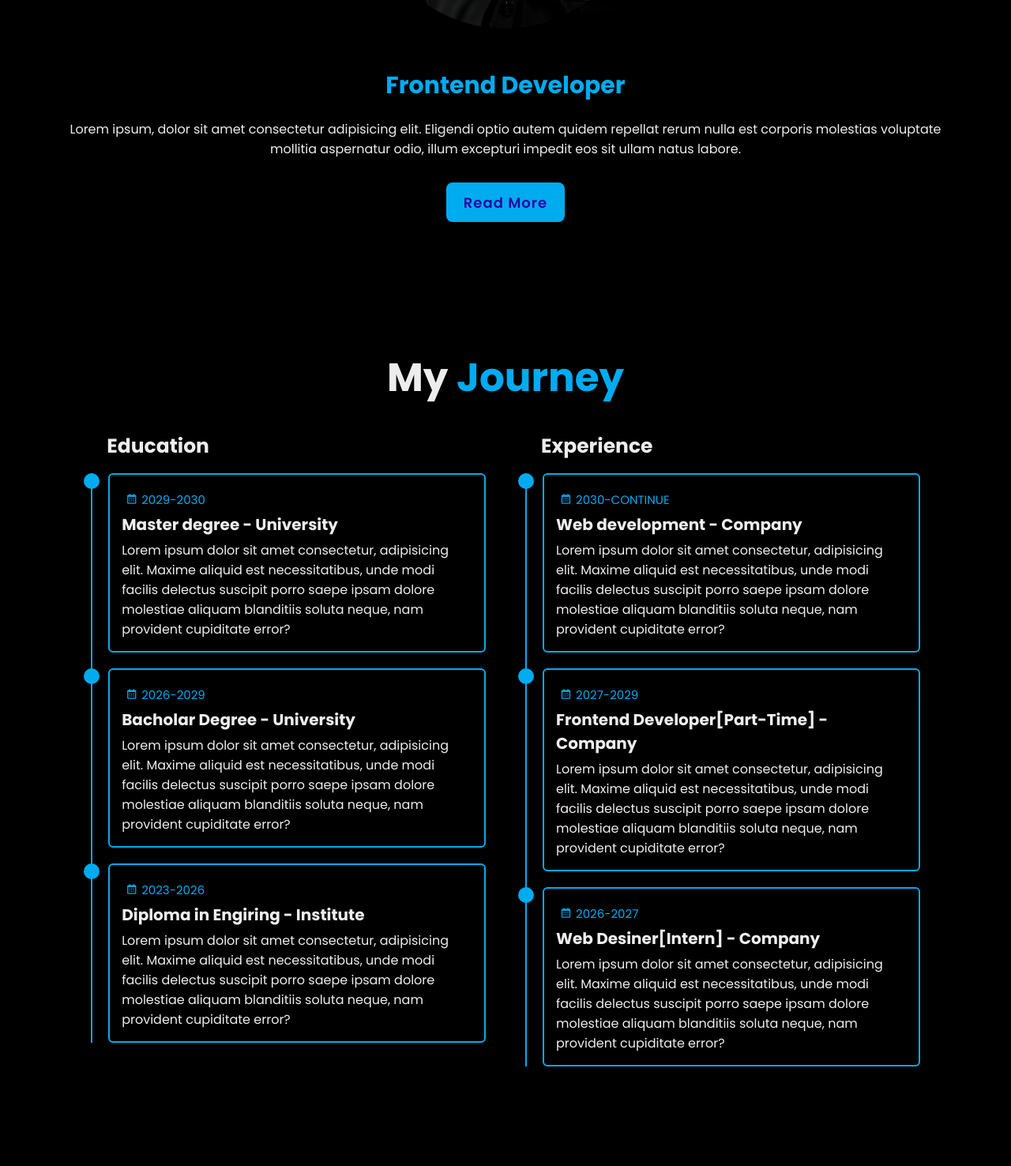
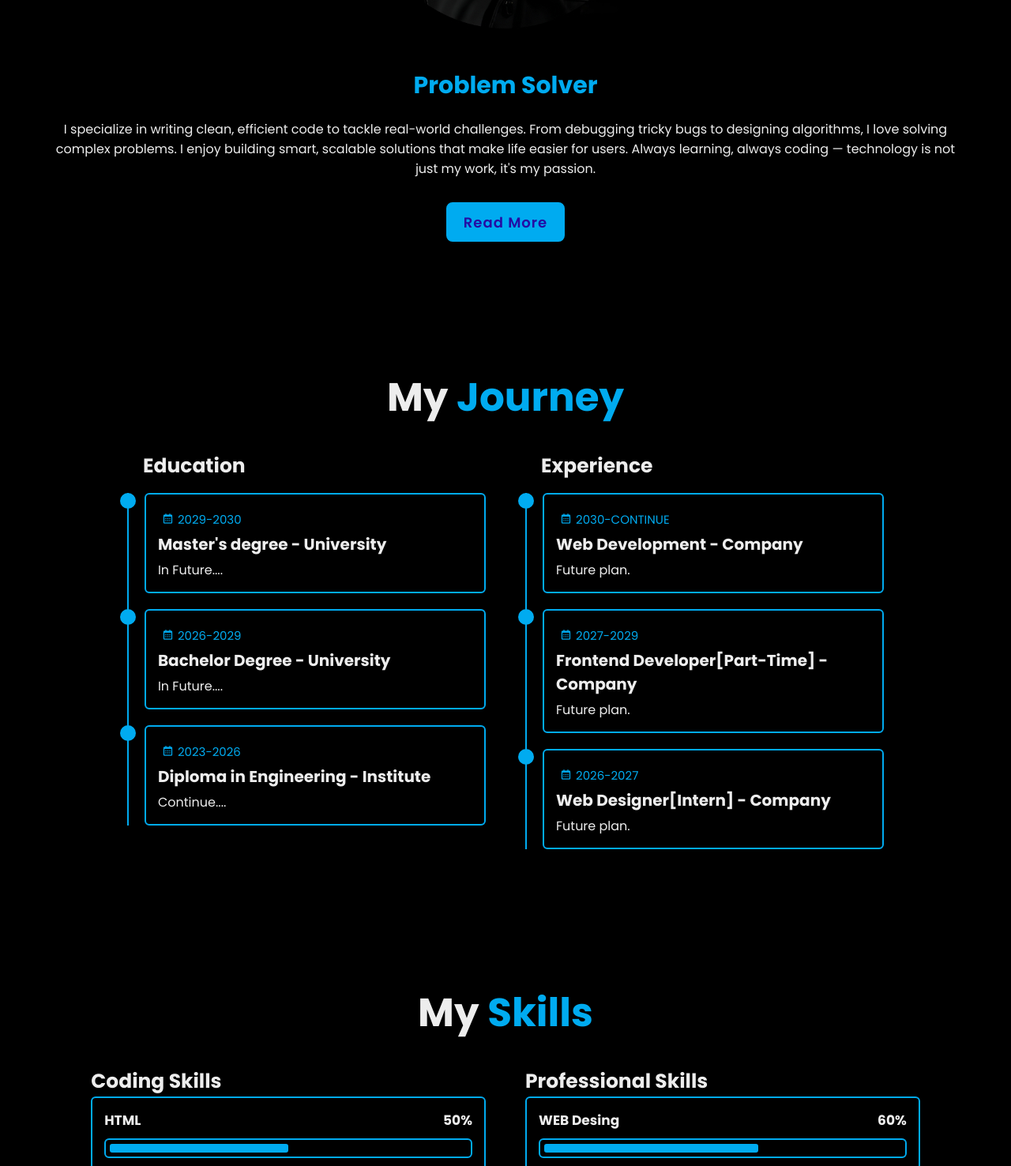
Before and after one commit to Nayon-mollik/portfolio-, a plain HTML site: page index.html in a window 1280 px wide. Shown: the part 1324-2800 px from the top of the page at 79% size. Drawn offline with nearby package versions, Linux system fonts and the light colour scheme.

Commit message:
index.html

```diff
--- a/index.html
+++ b/index.html
@@ -32,7 +32,7 @@
         <div class="home-content">
             <h1>Hi I'm <span>Nayon Mollik</span></h1>
             <div class="text-animate">
-                <h3>Web Desiner</h3>
+                <h3>Web Designer</h3>
             </div>
             <p>I craft clean, responsive, and user-focused websites with smart design solutions.
 Passionate about turning ideas into functional, visually striking experiences.</p>
@@ -59,8 +59,11 @@ Passionate about turning ideas into functional, visually striking experiences.</
             <span class="circle-spin"></span>
         </div>
         <div class="about-content">
-            <h3>Frontend Developer</h3>
-            <p>Lorem ipsum, dolor sit amet consectetur adipisicing elit. Eligendi optio autem quidem repellat rerum nulla est corporis molestias voluptate mollitia aspernatur odio, illum excepturi impedit eos sit ullam natus labore.</p>
+            <h3>Problem Solver</h3>
+            <p>I specialize in writing clean, efficient code to tackle real-world challenges.
+From debugging tricky bugs to designing algorithms, I love solving complex problems.
+I enjoy building smart, scalable solutions that make life easier for users.
+Always learning, always coding — technology is not just my work, it's my passion.</p>
             <div class="btn-box btns">
                 <a href="" class="btn">Read More</a>
             </div>
@@ -81,8 +84,8 @@ Passionate about turning ideas into functional, visually striking experiences.</
                     <div class="education-content">
                         <div class="content">
                             <div class="year"><i class='bx bx-calendar'></i>2029-2030</div>
-                            <h3>Master degree - University</h3>
-                            <p>Lorem ipsum dolor sit amet consectetur, adipisicing elit. Maxime aliquid est necessitatibus, unde modi facilis delectus suscipit porro saepe ipsam dolore molestiae aliquam blanditiis soluta neque, nam provident cupiditate error?</p>
+                            <h3>Master's degree - University</h3>
+                            <p>In Future....</p>
                         </div>
                     </div>
 
@@ -90,8 +93,8 @@ Passionate about turning ideas into functional, visually striking experiences.</
                     <div class="education-content">
                         <div class="content">
                             <div class="year"><i class='bx bx-calendar'></i>2026-2029</div>
-                            <h3>Bacholar Degree - University</h3>
-                            <p>Lorem ipsum dolor sit amet consectetur, adipisicing elit. Maxime aliquid est necessitatibus, unde modi facilis delectus suscipit porro saepe ipsam dolore molestiae aliquam blanditiis soluta neque, nam provident cupiditate error?</p>
+                            <h3>Bachelor Degree - University</h3>
+                            <p>In Future....</p>
                         </div>
                     </div>
 
@@ -99,8 +102,8 @@ Passionate about turning ideas into functional, visually striking experiences.</
                     <div class="education-content">
                         <div class="content">
                             <div class="year"><i class='bx bx-calendar'></i>2023-2026</div>
-                            <h3>Diploma in Engiring - Institute</h3>
-                            <p>Lorem ipsum dolor sit amet consectetur, adipisicing elit. Maxime aliquid est necessitatibus, unde modi facilis delectus suscipit porro saepe ipsam dolore molestiae aliquam blanditiis soluta neque, nam provident cupiditate error?</p>
+                            <h3>Diploma in Engineering - Institute</h3>
+                            <p>Continue....</p>
                         </div>
                     </div>
 
@@ -120,8 +123,8 @@ Passionate about turning ideas into functional, visually striking experiences.</
                     <div class="education-content">
                         <div class="content">
                             <div class="year"><i class='bx bx-calendar'></i>2030-CONTINUE</div>
-                            <h3>Web development - Company</h3>
-                            <p>Lorem ipsum dolor sit amet consectetur, adipisicing elit. Maxime aliquid est necessitatibus, unde modi facilis delectus suscipit porro saepe ipsam dolore molestiae aliquam blanditiis soluta neque, nam provident cupiditate error?</p>
+                            <h3>Web Development - Company</h3>
+                            <p>Future plan.</p>
                         </div>
                     </div>
 
@@ -130,7 +133,7 @@ Passionate about turning ideas into functional, visually striking experiences.</
                         <div class="content">
                             <div class="year"><i class='bx bx-calendar'></i>2027-2029</div>
                             <h3>Frontend Developer[Part-Time] - Company</h3>
-                            <p>Lorem ipsum dolor sit amet consectetur, adipisicing elit. Maxime aliquid est necessitatibus, unde modi facilis delectus suscipit porro saepe ipsam dolore molestiae aliquam blanditiis soluta neque, nam provident cupiditate error?</p>
+                            <p>Future plan.</p>
                         </div>
                     </div>
 
@@ -138,8 +141,8 @@ Passionate about turning ideas into functional, visually striking experiences.</
                     <div class="education-content">
                         <div class="content">
                             <div class="year"><i class='bx bx-calendar'></i>2026-2027</div>
-                            <h3>Web Desiner[Intern] - Company</h3>
-                            <p>Lorem ipsum dolor sit amet consectetur, adipisicing elit. Maxime aliquid est necessitatibus, unde modi facilis delectus suscipit porro saepe ipsam dolore molestiae aliquam blanditiis soluta neque, nam provident cupiditate error?</p>
+                            <h3>Web Designer[Intern] - Company</h3>
+                            <p>Future plan.</p>
                         </div>
                     </div>
 
@@ -200,7 +203,7 @@ Passionate about turning ideas into functional, visually striking experiences.</
                         </div>
 
                         <div class="progress">
-                            <h3>GRAPHIC Desing <span>70%</span></h3>
+                            <h3>GRAPHIC Design <span>70%</span></h3>
                             <div class="bar"><span></span></div>
                         </div>
 
```
